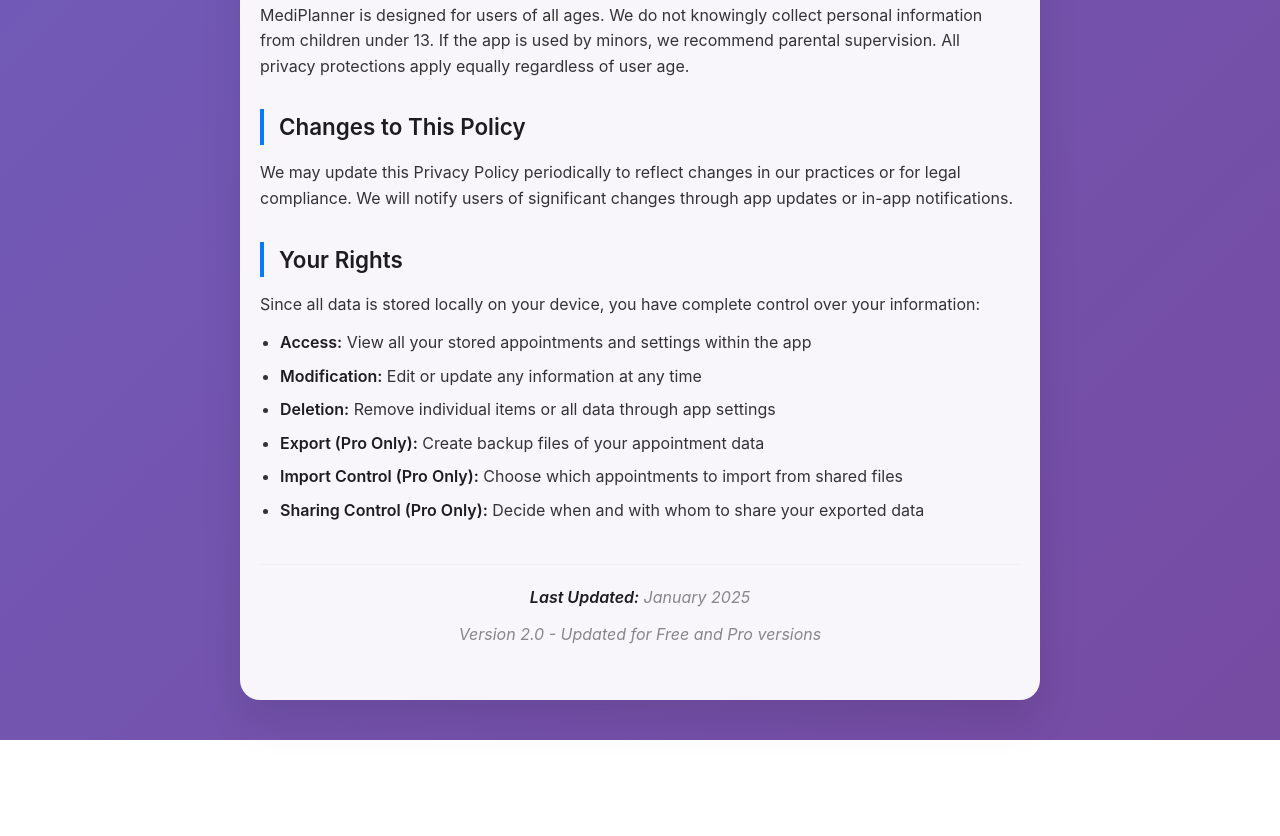
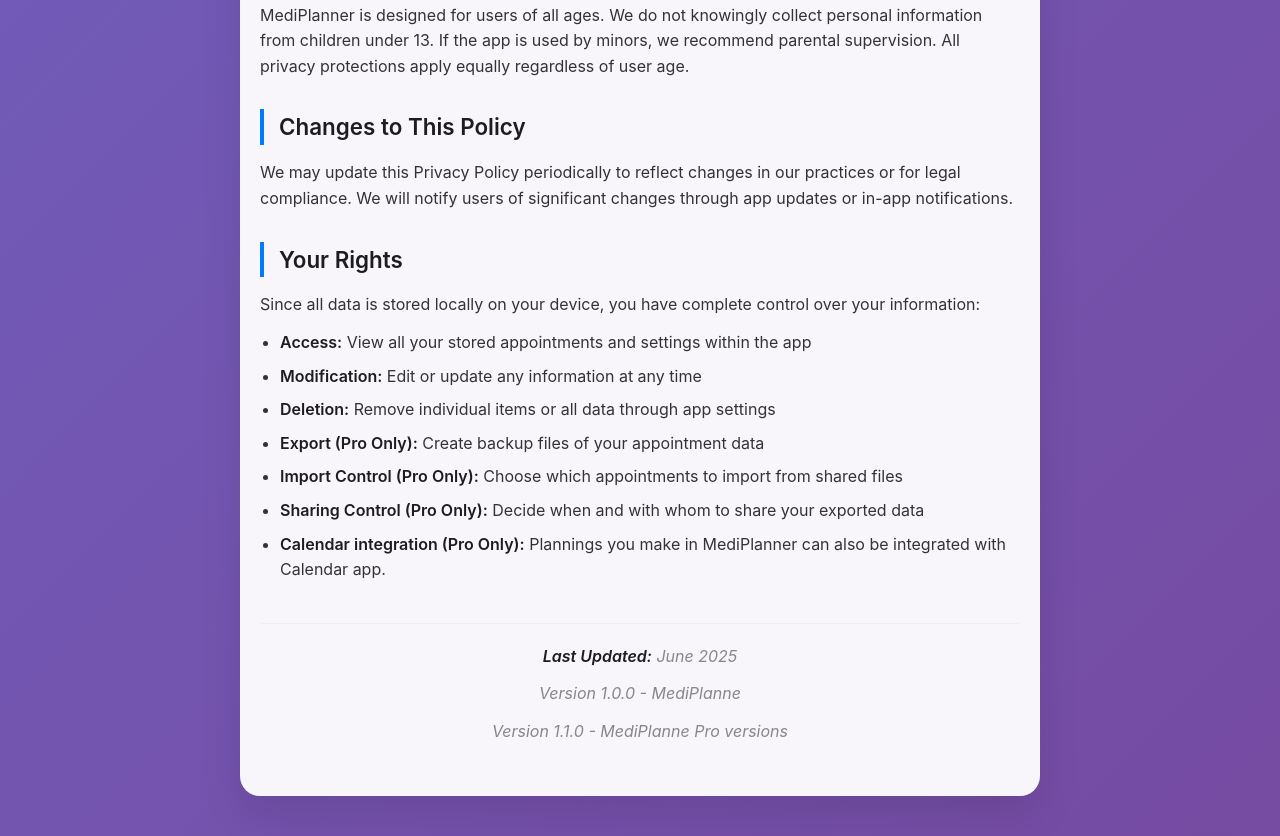
Before and after one commit to Hybridia/MediPlanner, a plain HTML site: page index.html in a window 1280 px wide. Shown: the part 4869-5705 px from the top of the page. Before the commit the page ends 5609 px from the top, so only its background shows below. Drawn offline with Linux system fonts and the light colour scheme.

Commit message:
Update index.html

```diff
--- a/index.html
+++ b/index.html
@@ -332,11 +332,14 @@
             <li><strong>Export (Pro Only):</strong> Create backup files of your appointment data</li>
             <li><strong>Import Control (Pro Only):</strong> Choose which appointments to import from shared files</li>
             <li><strong>Sharing Control (Pro Only):</strong> Decide when and with whom to share your exported data</li>
+            <li><strong>Calendar integration (Pro Only):</strong> Plannings you make in MediPlanner can also be integrated with Calendar app.</li>
+
         </ul>
 
         <div class="date-updated">
-            <p><strong>Last Updated:</strong> January 2025</p>
-            <p>Version 2.0 - Updated for Free and Pro versions</p>
+            <p><strong>Last Updated:</strong> June 2025</p>
+            <p>Version 1.0.0 - MediPlanne</p>
+            <p>Version 1.1.0 - MediPlanne Pro versions</p>
         </div>
     </div>
 </body>
```
